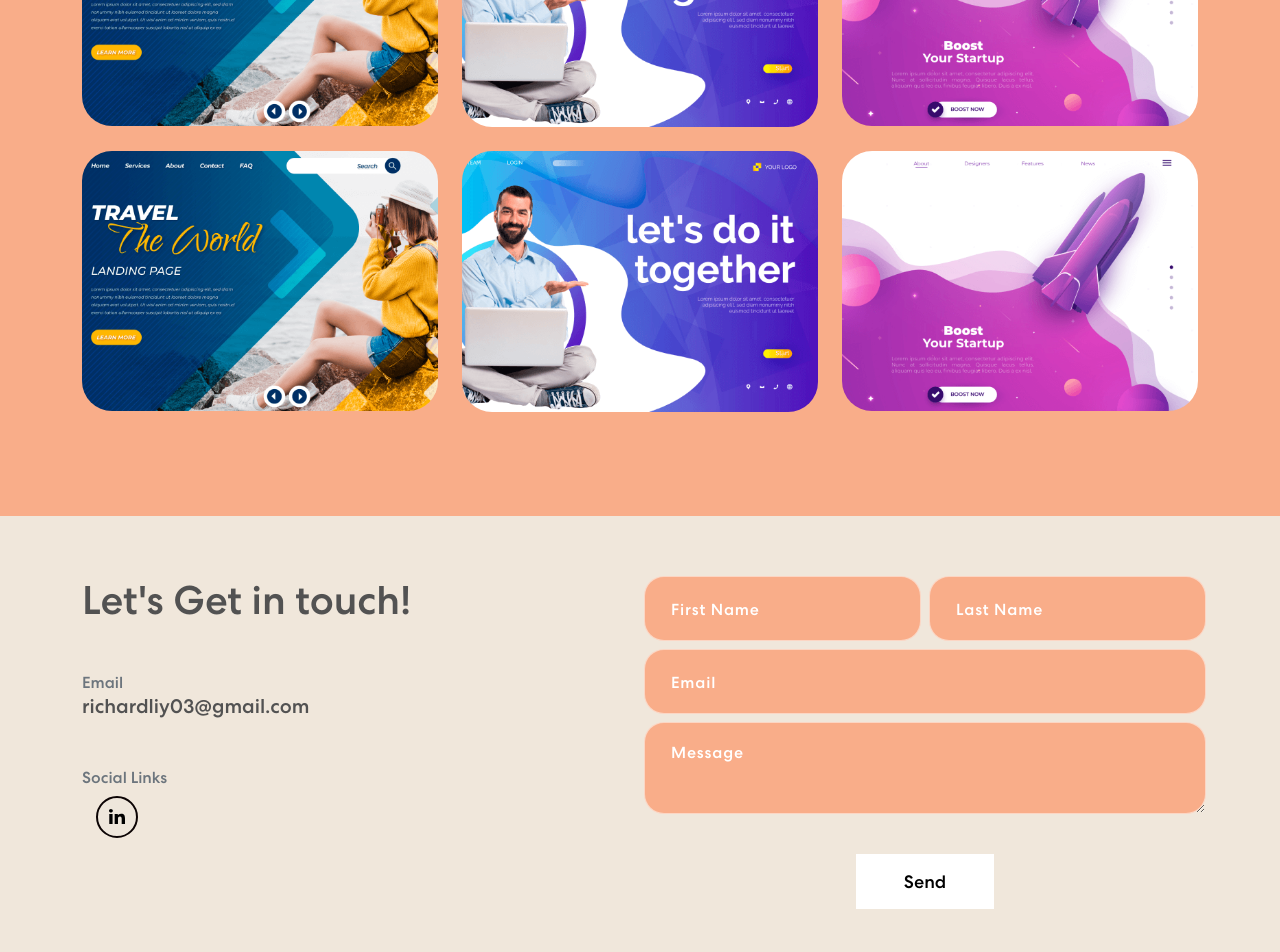
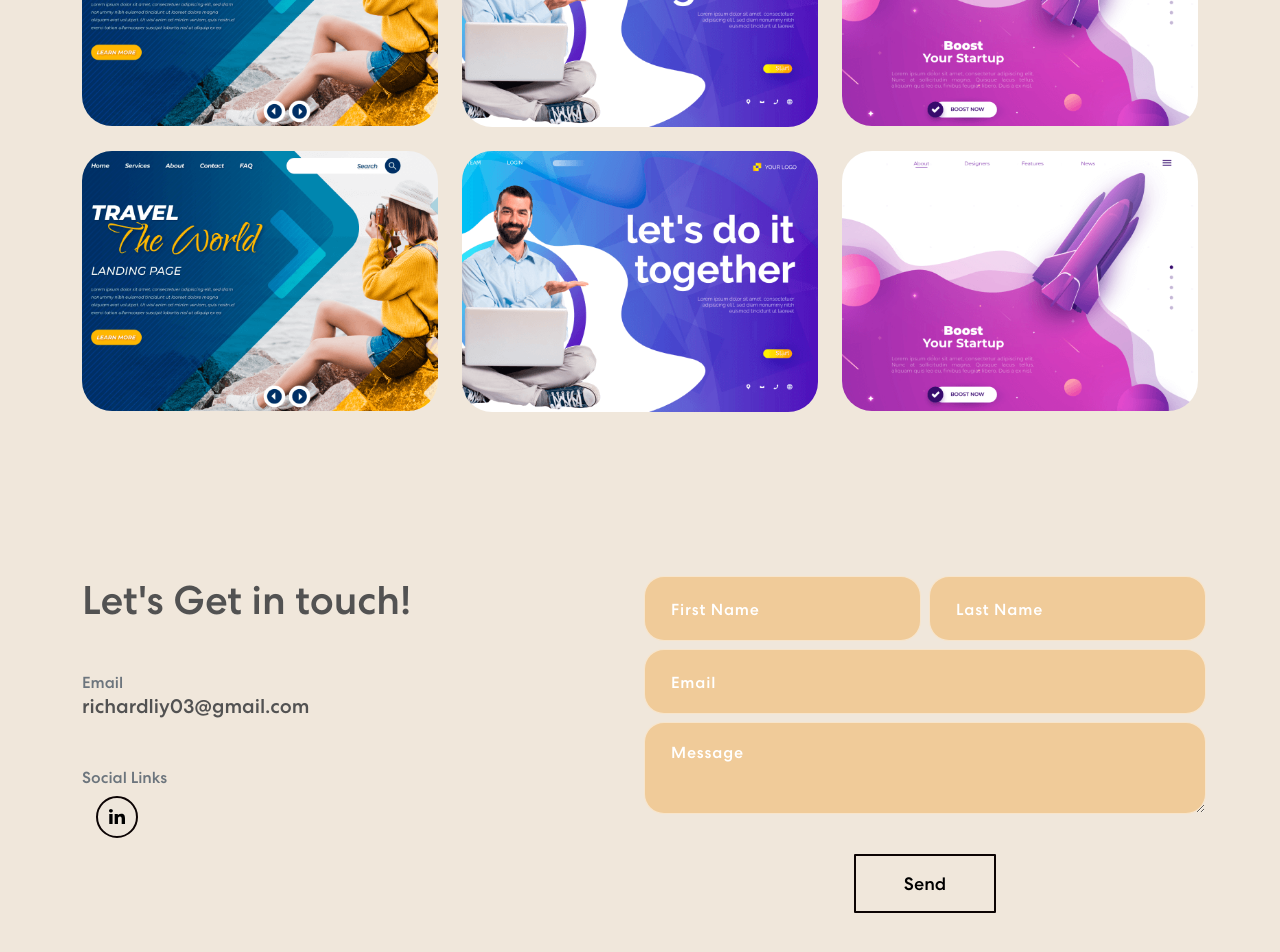
Before and after one commit to richardl2003/personal-portfolio, a React (Create React App) app: page / in a window 1280 px wide. Shown: the part 1586-2538 px from the top of the page. Built offline with nearby package versions, Linux system fonts and the light colour scheme.

Commit message:
Edited colors

```diff
--- a/src/App.css
+++ b/src/App.css
@@ -141,7 +141,7 @@ span.navbar-text {
     background-color: #ffffff;
     border-radius: 100%;
     transform: scale(0);
-	transition: 0.3s ease-in-out;
+	  transition: 0.3s ease-in-out;
 }
 .social-icon a:hover::before {
     transform: scale(1);
@@ -366,7 +366,7 @@ nav.navbar .navbar-toggler[aria-expanded="true"] .navbar-toggler-icon {
 .project {
   padding: 80px 0;
   position: relative;
-  background-color: rgb(249, 173, 137);
+  background-color: #f0e7db;
 }
 .project h2 {
 	font-size: 45px;
@@ -514,7 +514,7 @@ nav.navbar .navbar-toggler[aria-expanded="true"] .navbar-toggler-icon {
 }
 .contact form input, .contact form textarea {
   width: 100%;
-  background: rgb(249, 173, 137);
+  background: #f0cb99;
   border: 1px solid rgba(255, 255, 255, 0.5);
   border-radius: 20px;
   color: #fff;
@@ -541,24 +541,25 @@ nav.navbar .navbar-toggler[aria-expanded="true"] .navbar-toggler-icon {
 .contact form button {
   font-weight: 700;
   color: #000;
-  background-color: #fff;
+  background-color: transparent;
   padding: 14px 48px;
   font-size: 18px;
   margin-top: 25px;
-  border-radius: 0;
+  border-radius: 1px;
   position: relative;
   transition: 0.3s ease-in-out;
+  border: 2px solid rgb(12, 4, 4)
 }
 .contact form button span {
   z-index: 1;
   position: relative;
 }
 .contact form button:hover {
-  color: #fff;
+  color: #000;
 }
 .contact form button::before {
   content: "";
-  background: rgb(249, 173, 137);
+  background: #fff;
   width: 0;
   height: 100%;
   position: absolute;
```
